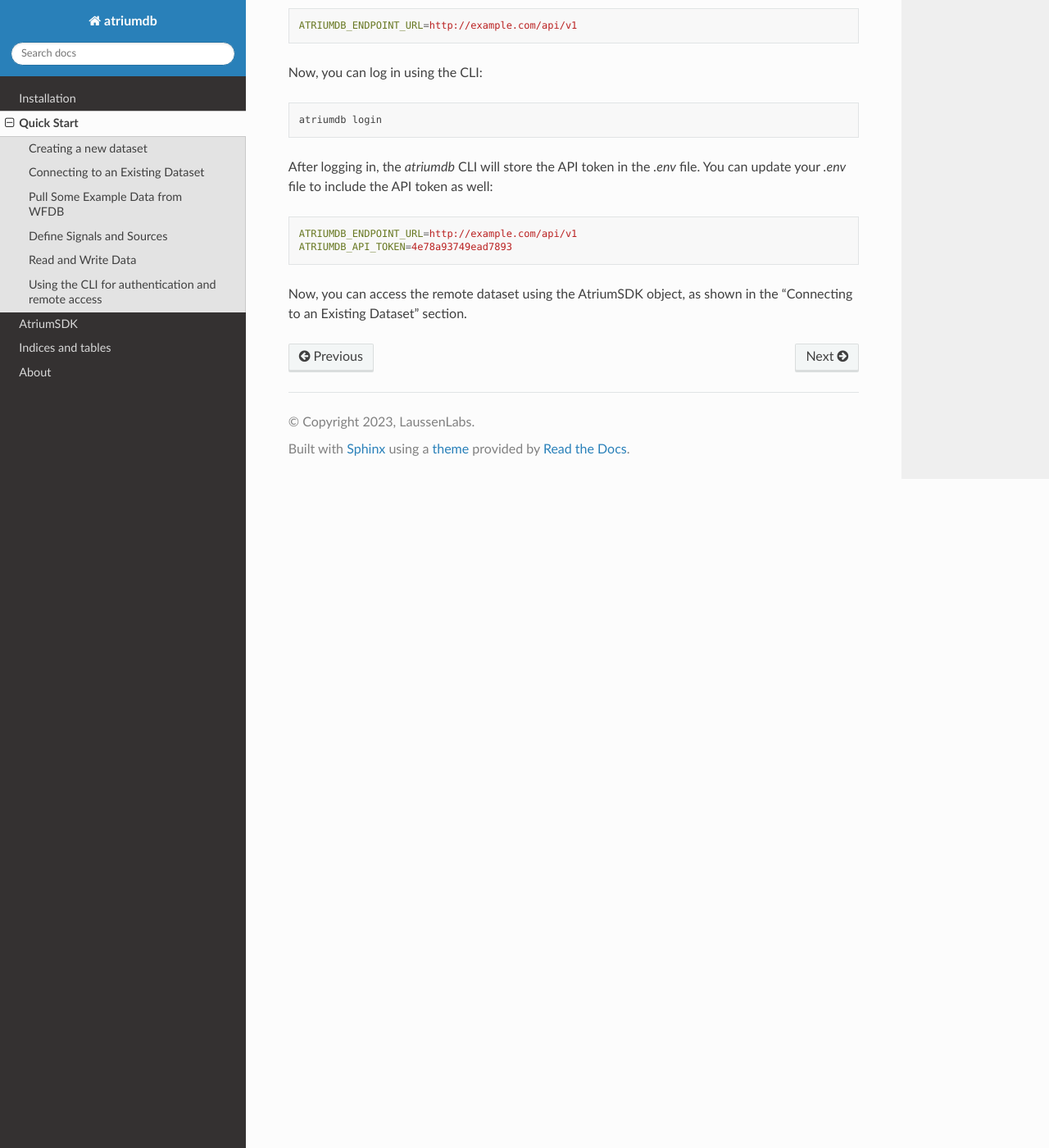
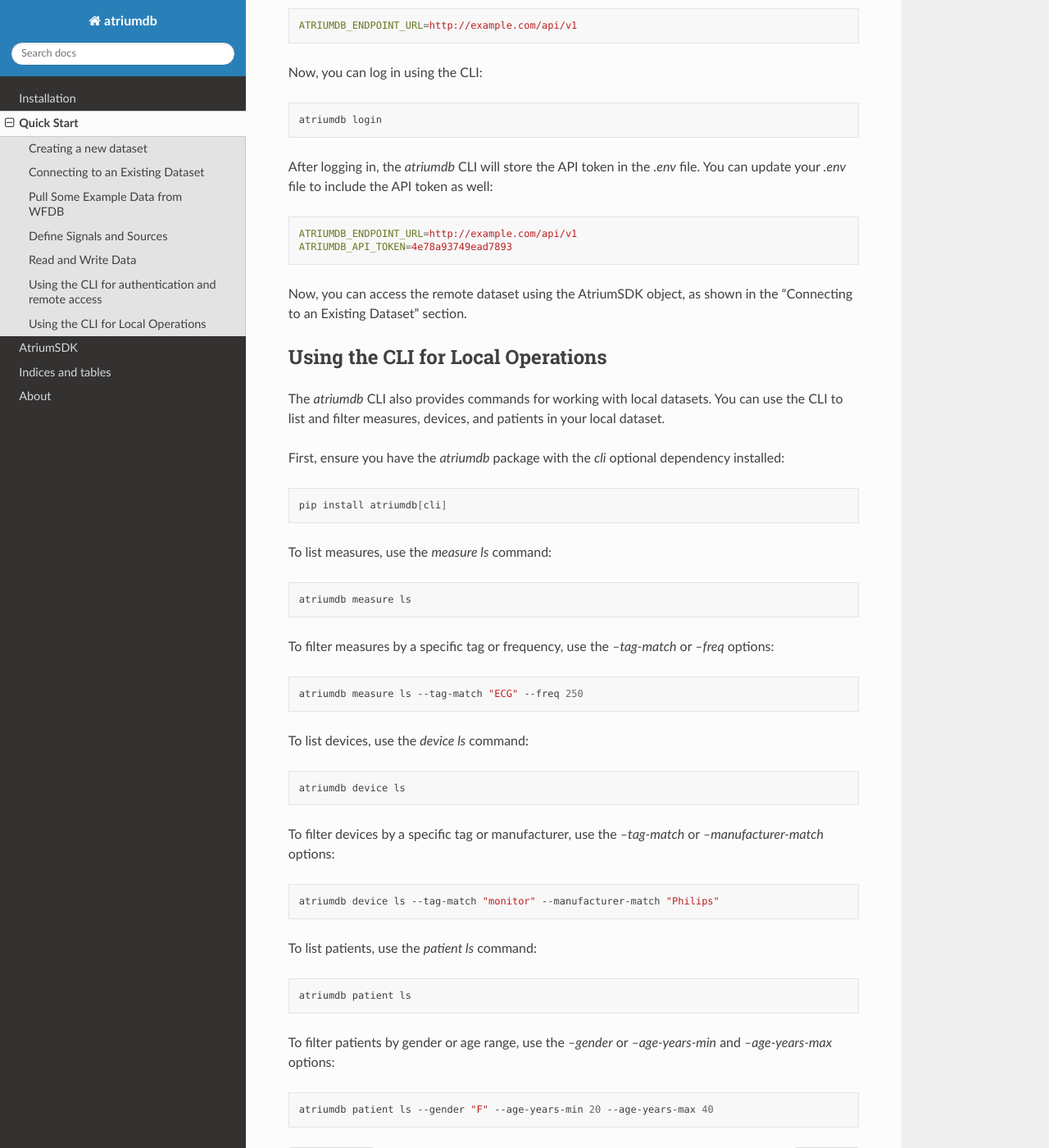
Before and after one commit to LaussenLabs/atriumdb, a Sphinx documentation site: the page built from sdk/docs/source/quickstart.rst, in a window 1280 px wide and 1400 px high, scrolled down 2748 px. Shown: the whole window at 82% size. Built offline with Sphinx 7.4.7 and the Read the Docs theme 2.0.0, drawn with Linux system fonts in a browser that asks for light colours; some of the changed text lies outside the part shown.

Commit message:
Add CLI section for local operations in quickstart.rst

```diff
--- a/sdk/docs/source/quickstart.rst
+++ b/sdk/docs/source/quickstart.rst
@@ -115,14 +115,15 @@ To write and read data in AtriumDB, you will use the `write_data_easy` and `get_
     assert np.array_equal(time_data, read_time_data)
     assert np.array_equal(value_data, read_value_data)
 
+
 Using the CLI for authentication and remote access
 ##################################################
 
-To use the CLI for authentication and remote access, you will need to install the `atriumdb` package with the `cli` optional dependency.
+To use the CLI for authentication and remote access, you will need to install the `atriumdb` package with the `cli` and `remote` optional dependency.
 
 .. code-block:: bash
 
-    pip install atriumdb[cli]
+    pip install atriumdb[cli,remote]
 
 You can then use the `atriumdb` CLI to set the endpoint URL and log in to the remote API.
 
@@ -152,3 +153,51 @@ After logging in, the `atriumdb` CLI will store the API token in the `.env` file
     ATRIUMDB_API_TOKEN=4e78a93749ead7893
 
 Now, you can access the remote dataset using the AtriumSDK object, as shown in the "Connecting to an Existing Dataset" section.
+
+
+Using the CLI for Local Operations
+##################################
+
+The `atriumdb` CLI also provides commands for working with local datasets. You can use the CLI to list and filter measures, devices, and patients in your local dataset.
+
+First, ensure you have the `atriumdb` package with the `cli` optional dependency installed:
+
+.. code-block:: bash
+
+    pip install atriumdb[cli]
+
+To list measures, use the `measure ls` command:
+
+.. code-block:: bash
+
+    atriumdb measure ls
+
+To filter measures by a specific tag or frequency, use the `--tag-match` or `--freq` options:
+
+.. code-block:: bash
+
+    atriumdb measure ls --tag-match "ECG" --freq 250
+
+To list devices, use the `device ls` command:
+
+.. code-block:: bash
+
+    atriumdb device ls
+
+To filter devices by a specific tag or manufacturer, use the `--tag-match` or `--manufacturer-match` options:
+
+.. code-block:: bash
+
+    atriumdb device ls --tag-match "monitor" --manufacturer-match "Philips"
+
+To list patients, use the `patient ls` command:
+
+.. code-block:: bash
+
+    atriumdb patient ls
+
+To filter patients by gender or age range, use the `--gender` or `--age-years-min` and `--age-years-max` options:
+
+.. code-block:: bash
+
+    atriumdb patient ls --gender "F" --age-years-min 20 --age-years-max 40
```
